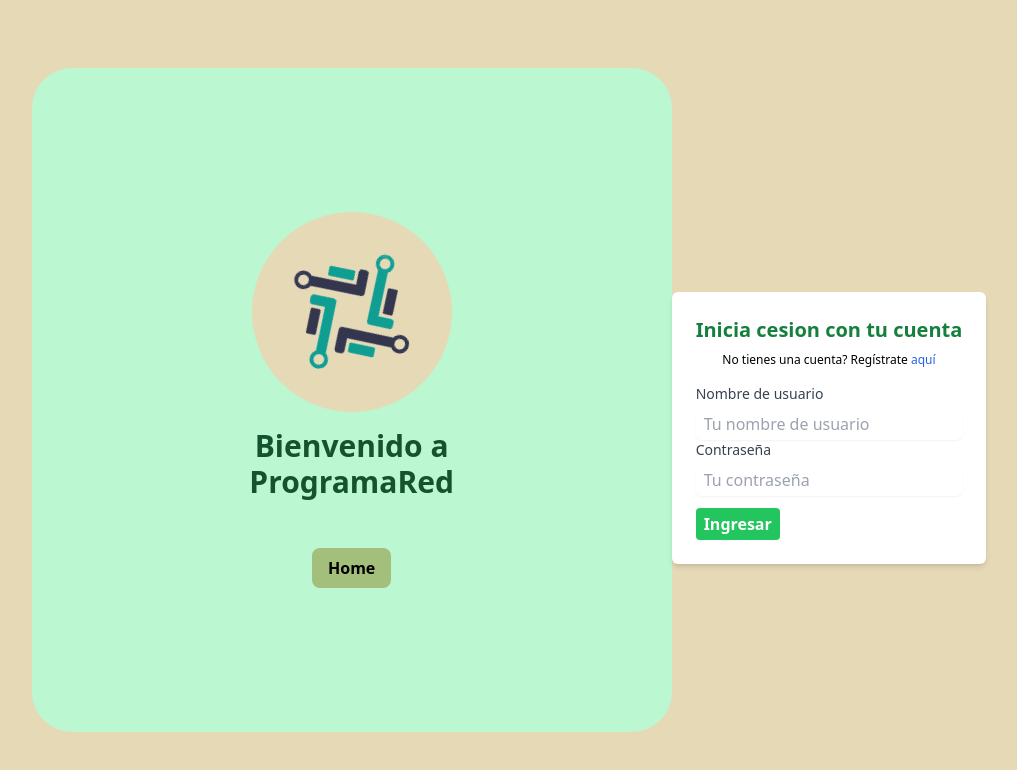
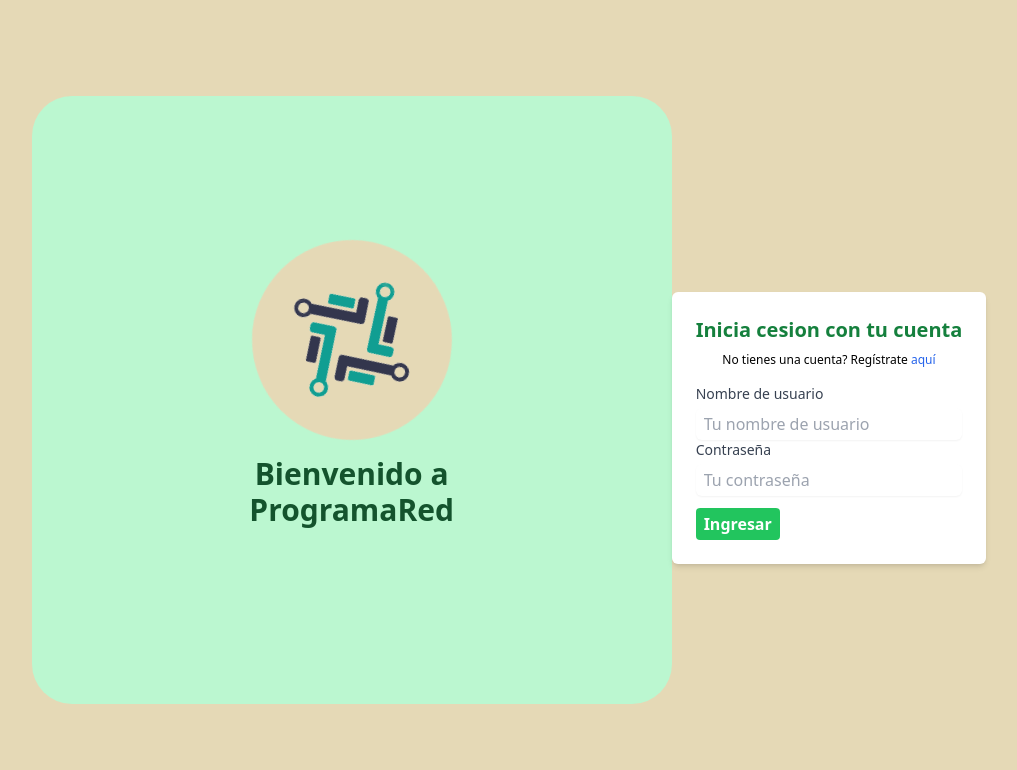
Before and after one commit to programared2023/ProgramaRed-Front, a React (Create React App) app: page / in a window 1280 px wide. Shown: the top 770 px of the page, without its empty margins (131-1148 px from the left). Built offline with nearby package versions, Linux system fonts and the light colour scheme.

Commit message:
sacado boton home

```diff
--- a/src/views/Landing.jsx
+++ b/src/views/Landing.jsx
@@ -10,10 +10,7 @@ const Landing = () => {
           <img src={logo} alt="logo" className="bg-veryLigthGreen rounded-full animate-spin-slow" />
         </div>
         <h1 className="text-3xl font-bold text-green-900 mb-8 text-center">Bienvenido a ProgramaRed</h1>
-        <NavLink to="/home" className="bg-ligthGreen text-black transition-all duration-300 hover:bg-darkGreen hover:text-white font-bold py-2 px-4 rounded-lg">Home</NavLink>
-        {/* <span className="mt-8 text-lg text-black">
-          ¿No tenés una cuenta? ¡Registrate <NavLink to="/signUp" className="underline">acá!</NavLink>
-        </span> */}
+        {/* <NavLink to="/home" className="bg-ligthGreen text-black transition-all duration-300 hover:bg-darkGreen hover:text-white font-bold py-2 px-4 rounded-lg">Home</NavLink> */}
       </div>
       <div>
         <Login />
```
